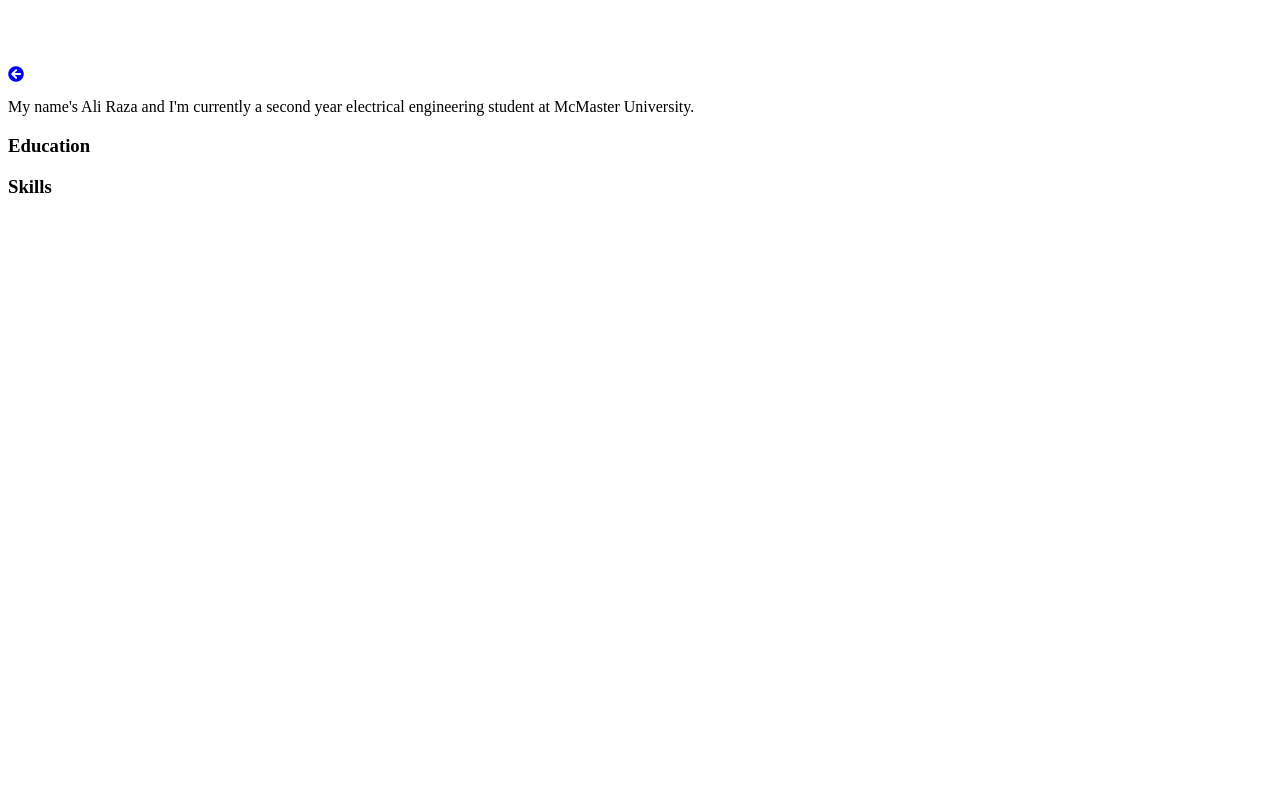
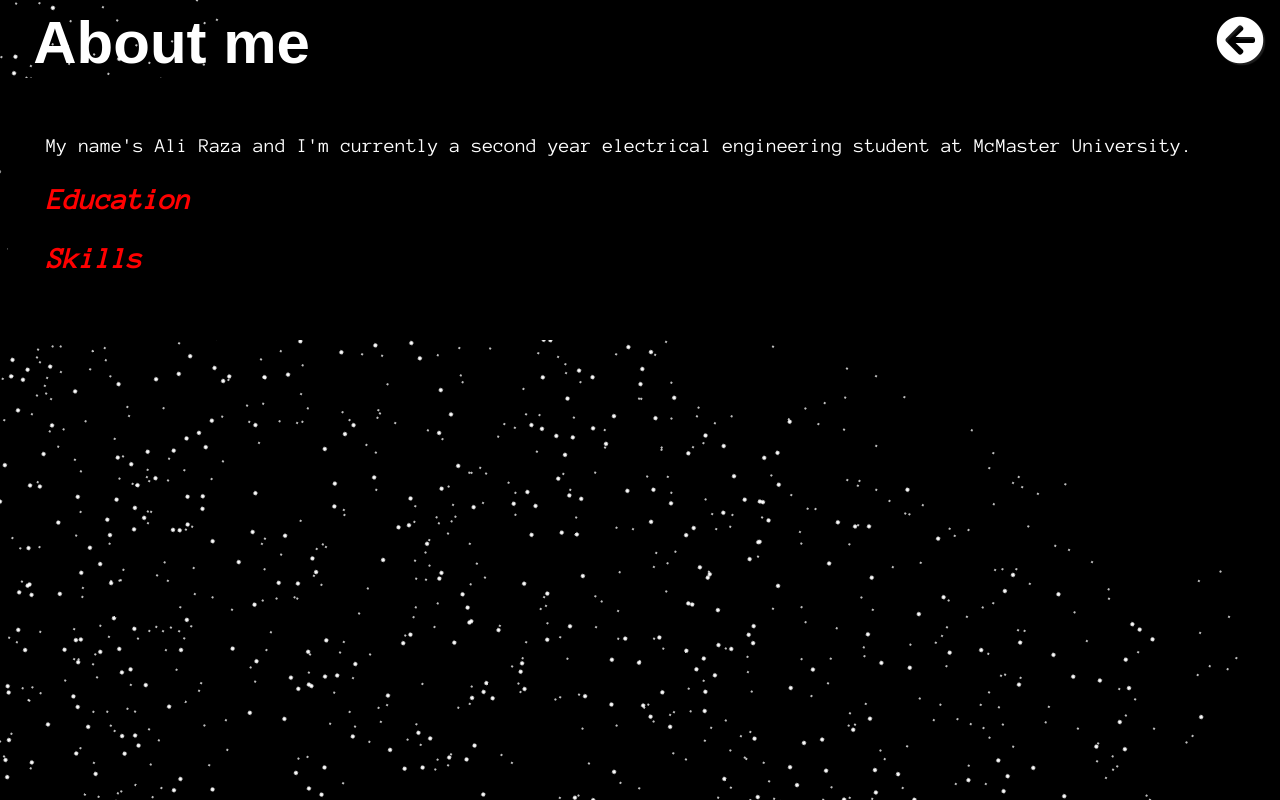
Before and after one commit to razas21/portfolio, a plain HTML site: page about.html in a window 1280 px wide. Drawn offline with Linux system fonts and the light colour scheme; a web font is replaced by a local one.

Commit message:
updated stylesheet

```diff
--- a/about.html
+++ b/about.html
@@ -1,6 +1,6 @@
 <head>
   <title>Personal Portfolio</title>
-  <link rel="stylesheet" href="styles.processed.css">
+  <link rel="stylesheet" href="style.css">
   <link rel="stylesheet" href="https://fonts.googleapis.com/css?family=vollkorn|B612|Anonymous Pro">
    <link
  rel="stylesheet"
```
Also changed, not shown: index.html (+1 -1 lines).
